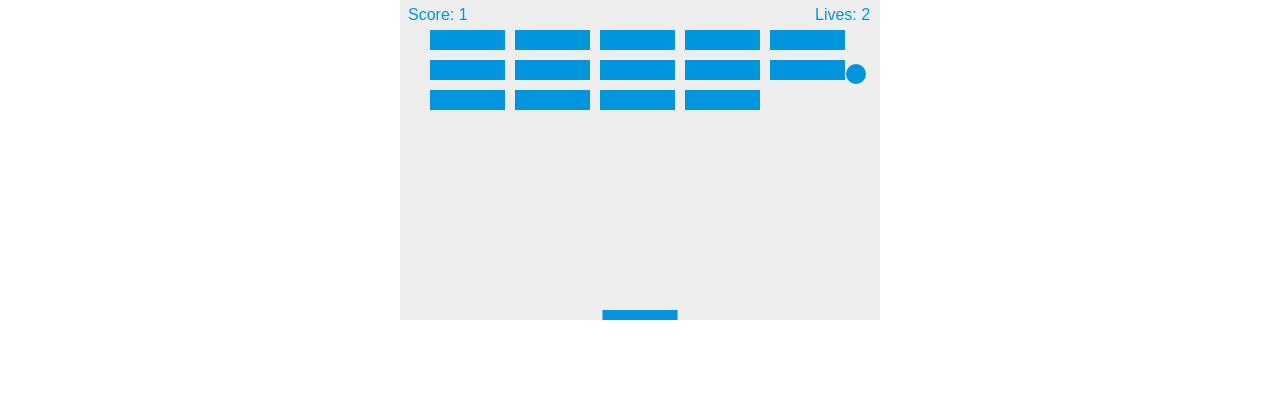
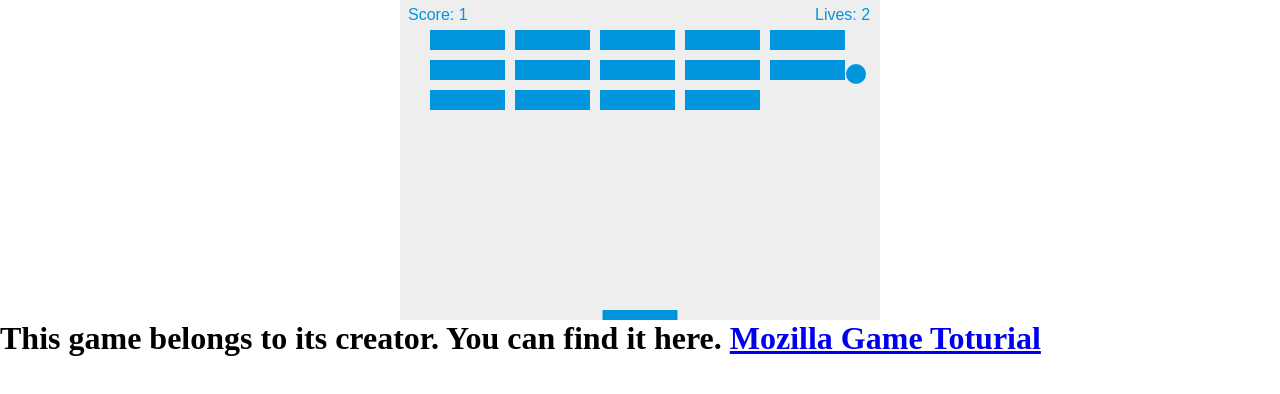
Before and after one commit to wfenyes/flexbox-practice, a plain HTML site: page game.html in a window 1280 px wide. Drawn offline with Linux system fonts and the light colour scheme.

Commit message:
Added game and gave credit this time

```diff
--- a/game.html
+++ b/game.html
@@ -177,5 +177,6 @@
     draw();
 </script>
 
+<h1>This game belongs to its creator. You can find it here. <a href="https://github.com/end3r/Gamedev-Canvas-workshop/tree/gh-pages" target="_blank">Mozilla Game Toturial</a></h1>
 </body>
 </html>
```
